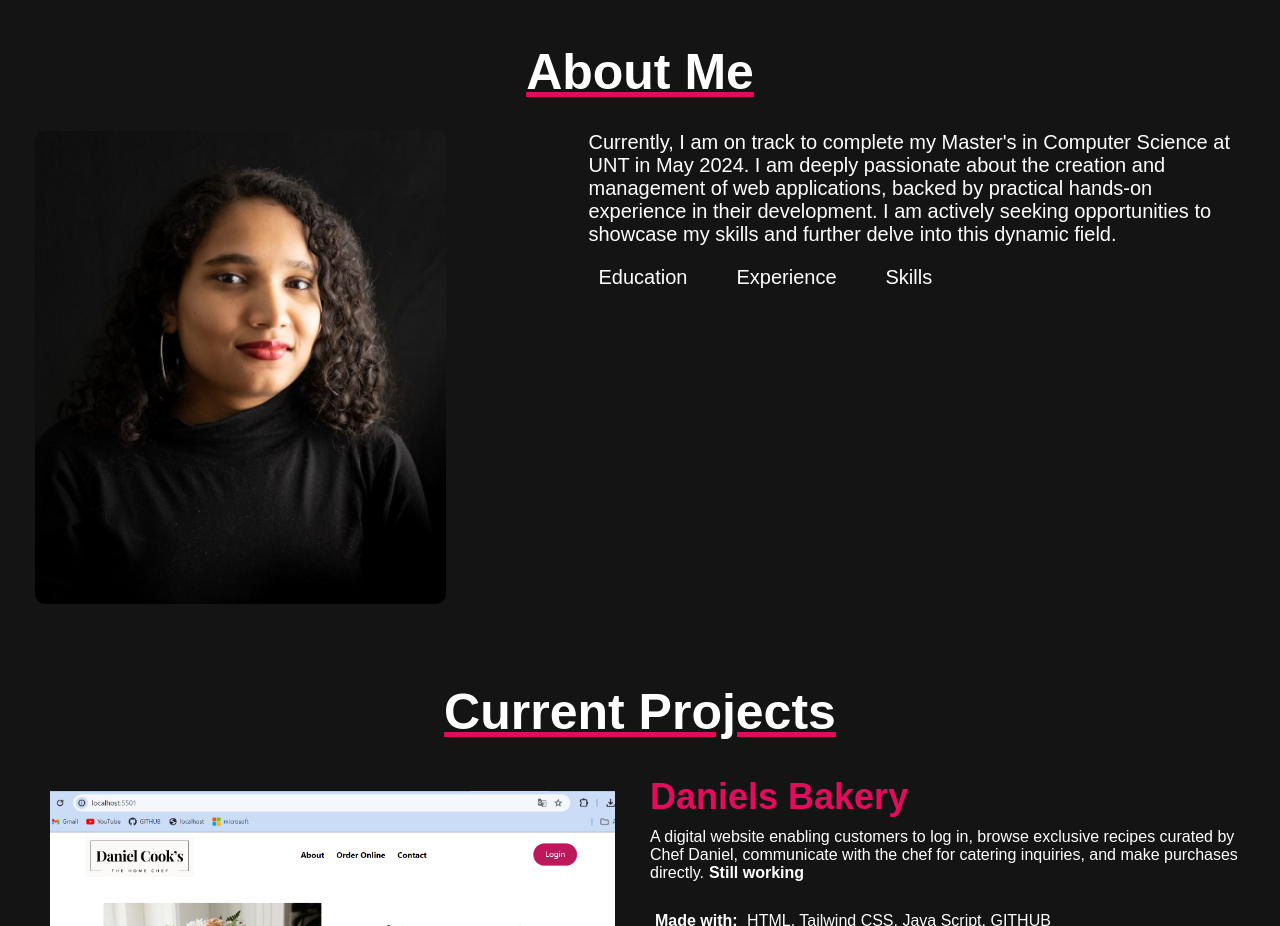
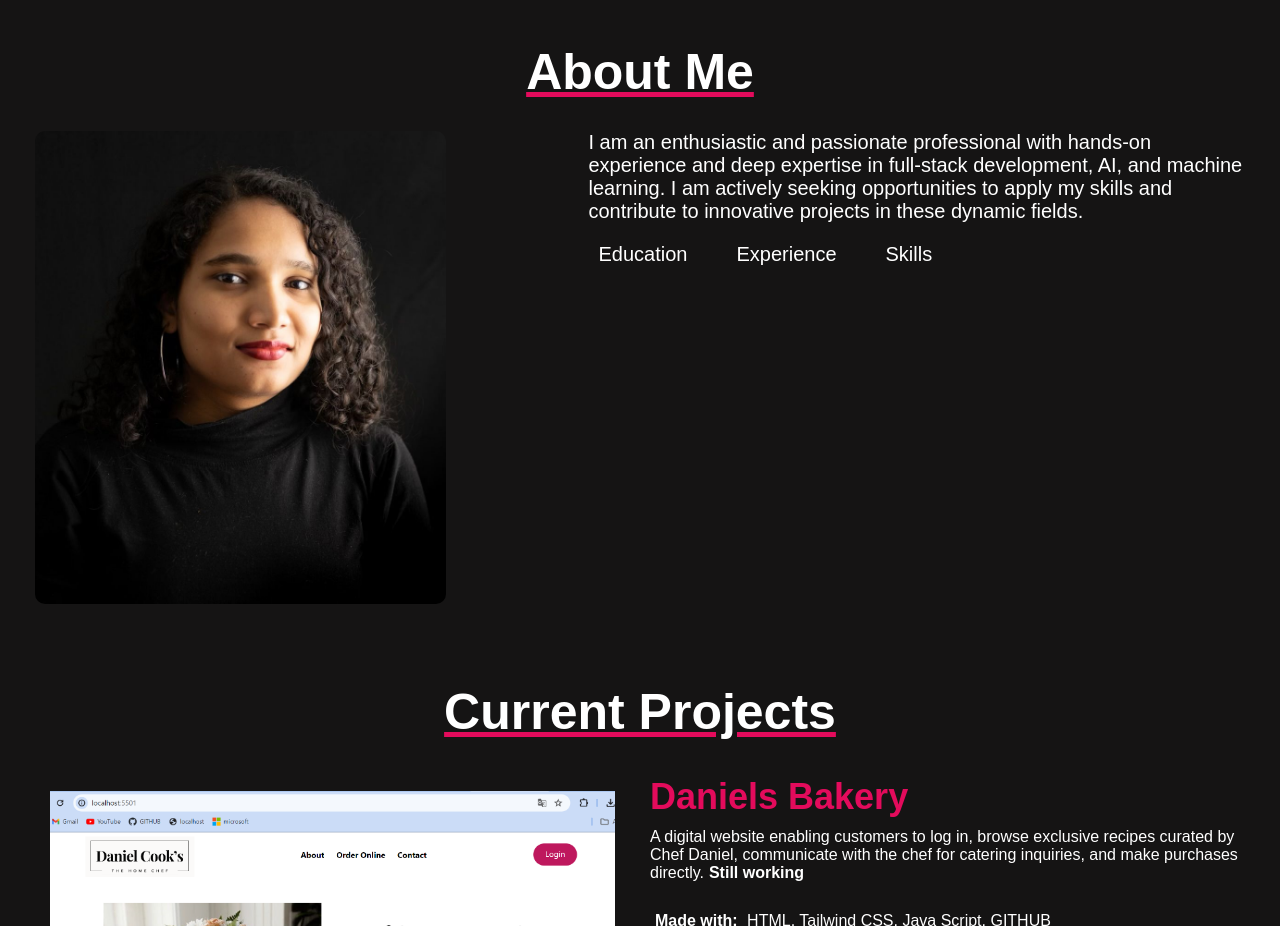
Before and after one commit to chandanas4993/CHANDANA_WEBSITE, a website: page index.html in a window 1280 px wide. Shown: the part 820-1746 px from the top of the page. Drawn offline with Linux system fonts and the light colour scheme.

Commit message:
Update index.html

```diff
--- a/index.html
+++ b/index.html
@@ -47,8 +47,7 @@
             <div  class="about2">
 
                 <p>
-                  Currently, I am on track to complete my Master's in Computer Science at UNT in May 2024. I am deeply passionate about the creation and management of web applications, backed by practical hands-on experience in their development. I am actively seeking opportunities to showcase my skills and further delve into this dynamic field.
-                </p>
+I am an enthusiastic and passionate professional with hands-on experience and deep expertise in full-stack development, AI, and machine learning. I am actively seeking opportunities to apply my skills and contribute to innovative projects in these dynamic fields.                </p>
                 <div class="tab-titles">
                   <p class="tab-links" data-tab="education" onclick="showContent('education')">Education</p>
                   <p class="tab-links" data-tab="experience" onclick="showContent('experience')">Experience</p>
```
